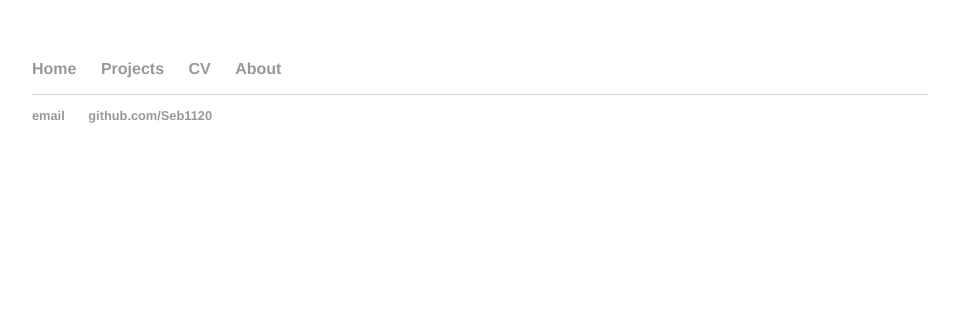
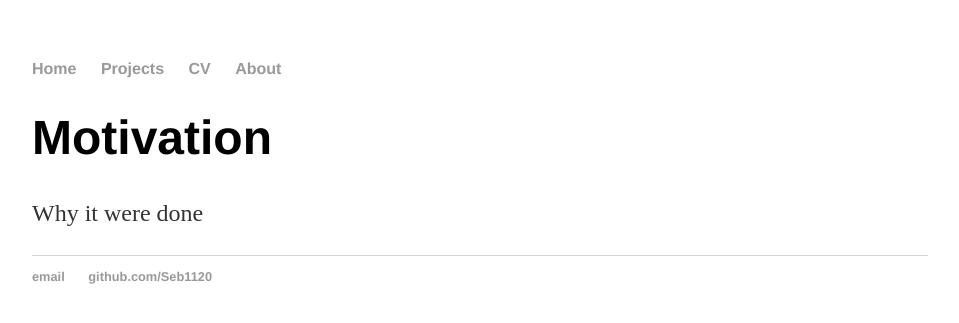
Before and after one commit to Seb1120/Seb1120.github.io, a Jekyll site: the page built from Projects/2WD FS Ebike Conversion/Motivation.md, in a window 1280 px wide. Shown: the top 323 px of the page, without its empty margins (160-1119 px from the left). Built offline with Jekyll 4.4.1, drawn with Linux system fonts in a browser that asks for light colours.

Commit message:
Update Motivation.md

```diff
--- a/Projects/2WD FS Ebike Conversion/Motivation.md
+++ b/Projects/2WD FS Ebike Conversion/Motivation.md
@@ -2,3 +2,8 @@
 layout: default
 title: Motivation
 ---
+
+<body>
+	<h1>Motivation</h1>
+	<p>Why it were done</p>
+</body>
```
